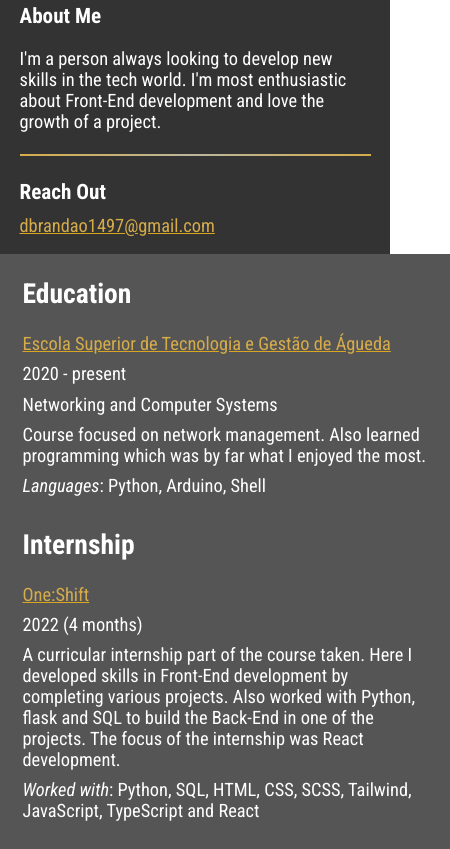
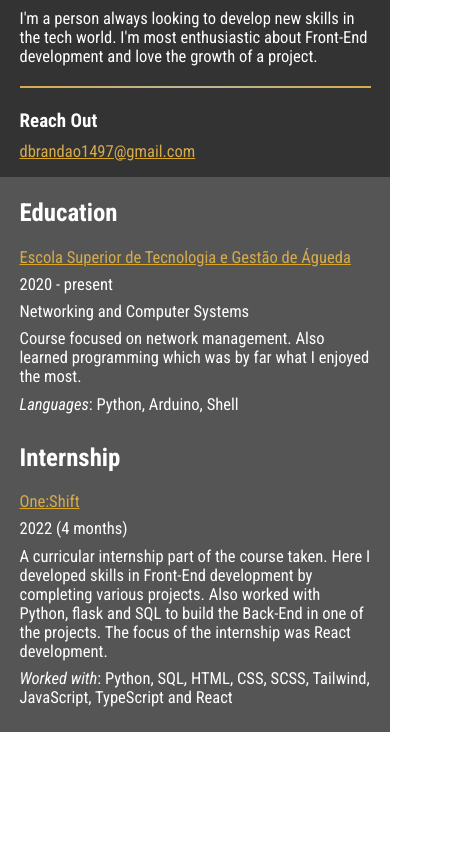
Before and after one commit to dBrandaoo/dBrandaoo.github.io, a plain HTML site: page index.html in a window 390 px wide. Shown: the part 580-1429 px from the top of the page, 450 px wide, since content can reach past the window. After the commit the page ends 1312 px from the top, so only its background shows below. Drawn offline with Linux system fonts and the light colour scheme.

Commit message:
fix: small screen responsivity issues

```diff
--- a/styles.css
+++ b/styles.css
@@ -127,15 +127,16 @@ section {
     margin: 0 1.2em;
 }
 
-@media only screen and (max-width: 800px) {
+@media (max-width: 800px) {
     main {
         flex-direction: column;
     }
     .about-me,
     .my-path {
-        width: 100%;
+        width: 100vw;
         height: fit-content;
         padding-bottom: 1em;
+        font-size: 90%;
     }
     section {
         text-align: start;
@@ -148,6 +149,6 @@ section {
         padding-top: 1em;
     }
     .my-path {
-        min-width: none;
+        min-width: 330px;
     }
 }
```
